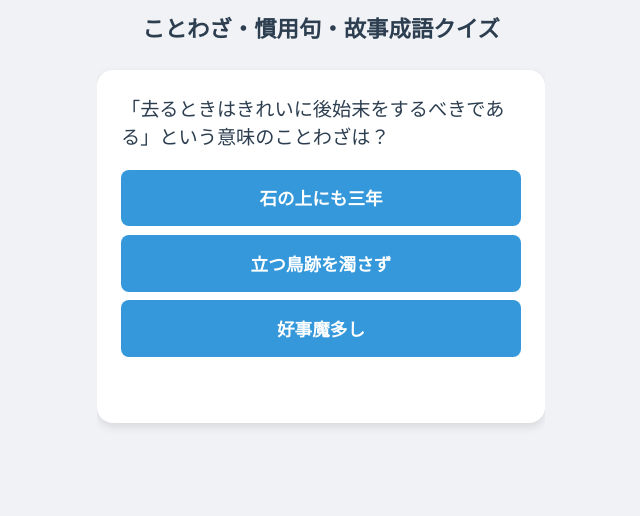
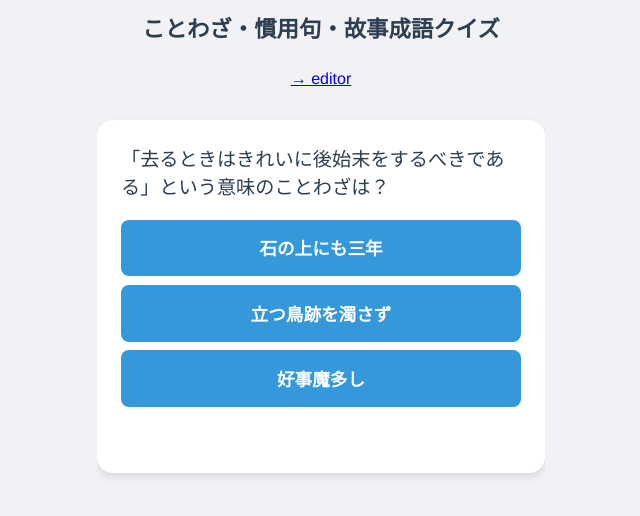
Before and after one commit to haji1227/kotobaquiz, a plain HTML site: page index.html in a window 1280 px wide. Shown: the whole page, without its empty margins (319-959 px from the left). Drawn offline with Linux system fonts and the light colour scheme.

Commit message:
Update index.html

```diff
--- a/index.html
+++ b/index.html
@@ -6,7 +6,7 @@
   <link rel="manifest" href="manifest.json" />
 <link rel="apple-touch-icon" href="icon-192.png" />
 <meta name="theme-color" content="#2c3e50" />
-  <title>ことわざクイズ</title>
+  <title>ことばクイズ</title>
   <style>
     html, body {
       margin: 0;
@@ -96,6 +96,7 @@
 </head>
 <body>
   <h1>ことわざ・慣用句・故事成語クイズ</h1>
+  <p><a href="editor.html" target="_blank">→ editor</a></p>
   <div class="quiz-box" id="quizBox">
     <div class="question" id="question">読み込み中...</div>
     <div class="options">
```
